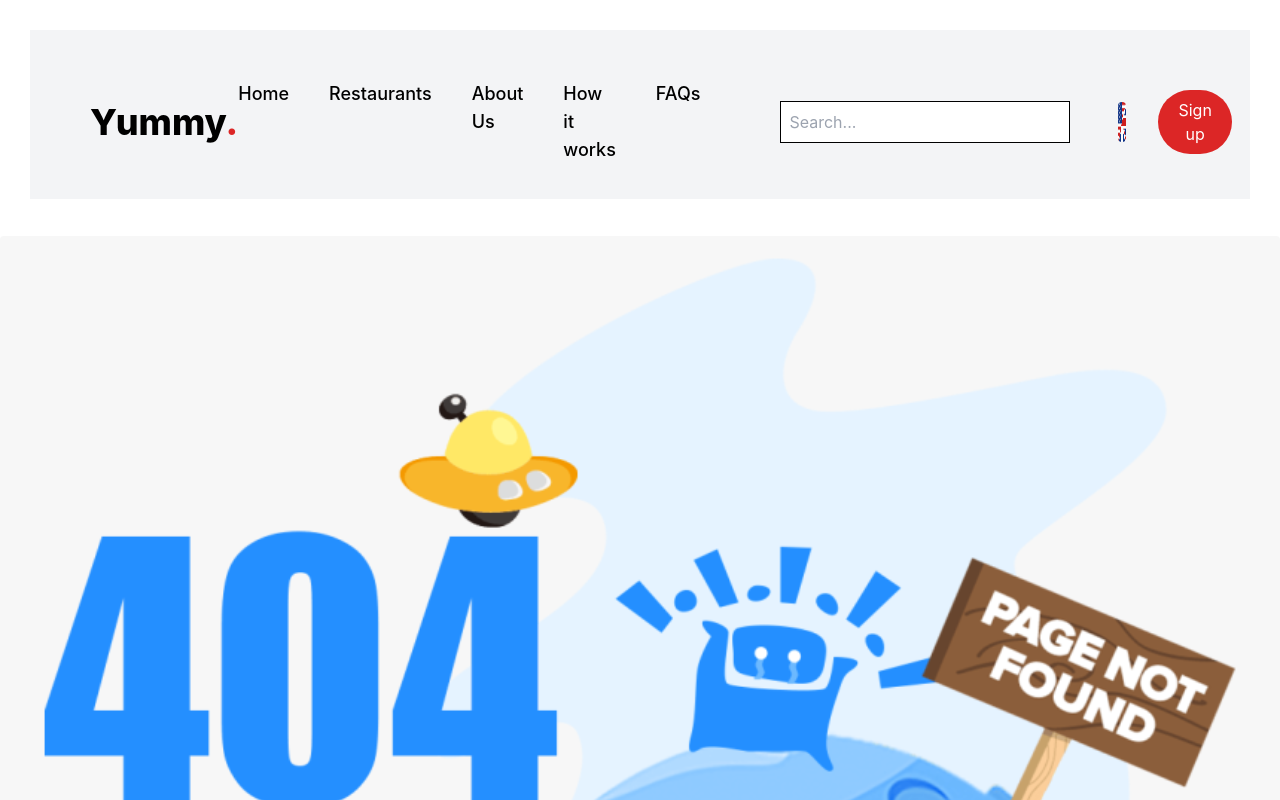
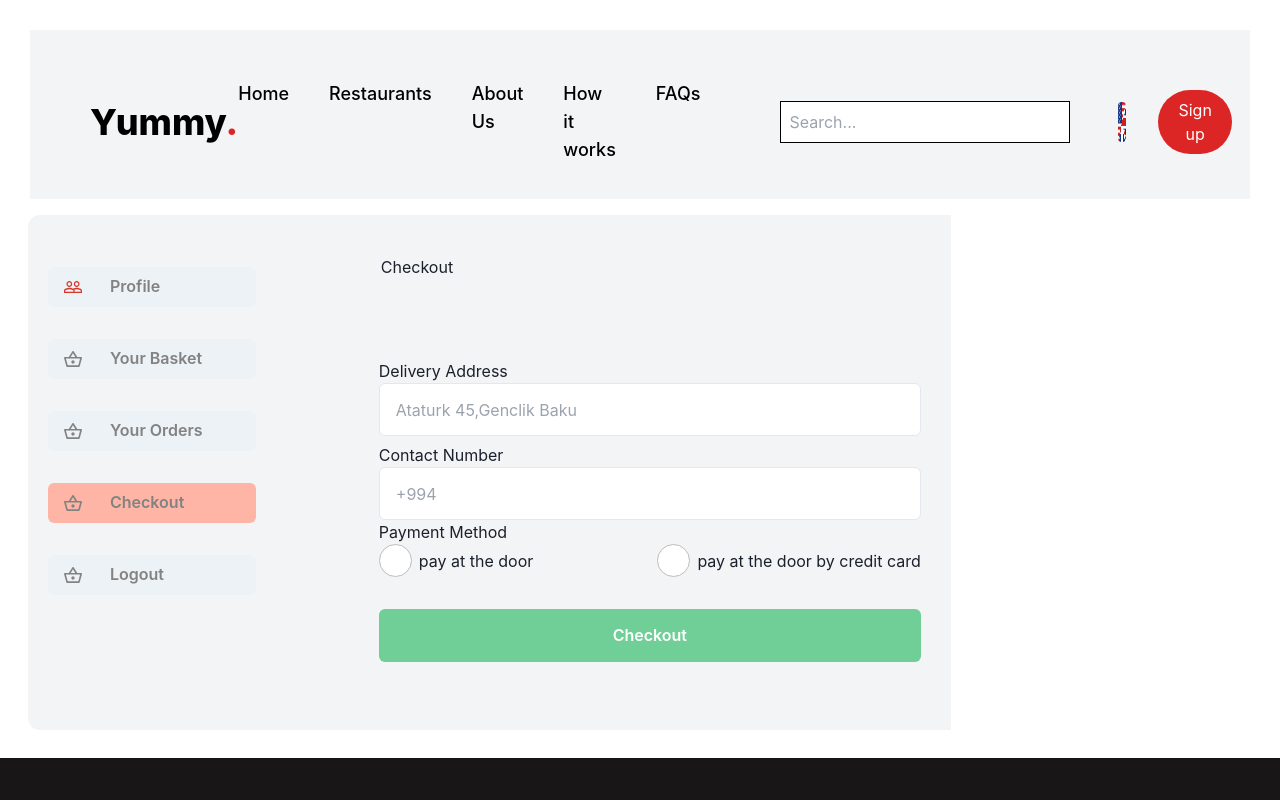
Before and after one commit to YusifAliyev037/YummyApp, a Next.js app: page /user/checkout in a window 1280 px wide. Before the commit this address had no page. Shown: the top 800 px of the page. Built offline with nearby package versions, Linux system fonts and the light colour scheme.

Commit message:
checkout creted and checkbox1

```diff
--- /dev/null
+++ b/pages/user/checkout.tsx
@@ -0,0 +1,27 @@
+import BoxCheck1 from '@/shared/ClientComponent/BoxCheck1'
+import Footer from '@/shared/ClientComponent/ClientFooter'
+import ClientHeader from '@/shared/ClientComponent/ClientHeader'
+import UserModul from '@/shared/ClientComponent/UserModul'
+import { Box } from '@chakra-ui/react'
+import React from 'react'
+
+const Checkout = () => {
+  return (
+    <Box>
+        <ClientHeader/>
+<Box className='flex' width={'100%'}>
+  <Box width={'26%'} >
+<UserModul/>
+</Box>
+       <Box width={'76%'}  >
+        <BoxCheck1/>
+       </Box>
+</Box>
+
+        <Footer/>
+
+    </Box>
+  )
+}
+
+export default Checkout
--- /dev/null
+++ b/shared/ClientComponent/BoxCheck1.tsx
@@ -0,0 +1,119 @@
+import { Box, Button, Input, Text } from '@chakra-ui/react';
+import React, { useState } from 'react';
+
+const BoxCheck1 = () => {
+  const [isChecked1, setIsChecked1] = useState(false);
+  const [isChecked2, setIsChecked2] = useState(false);
+
+  const toggleCheck1 = () => setIsChecked1(!isChecked1);
+  const toggleCheck2 = () => setIsChecked2(!isChecked2);
+  return (
+    <Box
+      className='flex flex-col  mt-4 mr-8   gap-9  bg-white40'
+      width='618px'
+      height='515px'
+    >
+      <Box className='ml-12 mt-10 '>
+        <Text className='w-40 h-8 text-color-#4F4F4F'>Checkout</Text>
+      </Box>
+      <Box></Box>
+      <Box className='flex justify-center'>
+        <Box ml='4'>
+          <Box>
+            <Text className='text-color-#4F4F4F'>Delivery Address</Text>
+            <Input
+              width='542px'
+              height='53px'
+              bg='white'
+              type='text'
+              placeholder='Ataturk 45,Genclik Baku'
+            />
+          </Box>
+          <Box marginTop='7px'>
+            <Text className='text-color-#4F4F4F'>Contact Number</Text>
+            <Input
+              width='542px'
+              height='53px'
+              bg='white'
+              type='number'
+              placeholder='+994'
+            />
+          </Box>
+          <Box>
+            <Box>
+              <Text className='text-color-#4F4F4F'>Payment Method</Text>
+            </Box>
+            <Box
+              display='flex'
+              alignItems='center'
+              gap='7px'
+
+            >
+              <Box
+                width='33px'
+                height='33px'
+                borderRadius='full'
+                bg={isChecked1 ? '#6FCF97' : 'white'}
+                borderWidth='1px'
+                borderColor={isChecked1 ? '#6FCF97' : '#BDBDBD'}
+                onClick={toggleCheck1}
+                cursor='pointer'
+                display='flex'
+                alignItems='center'
+                justifyContent='center'
+
+              >      {isChecked1 && (
+                  <Box
+                    width='15px'
+                    height='15px'
+                    borderRadius='full'
+                    bg='#6FCF97'
+                  />
+                )}
+                </Box>
+
+                  <Text marginEnd='auto'>pay at the door</Text>
+
+                <Box
+                width='33px'
+                height='33px'
+                borderRadius='full'
+                bg={isChecked2 ? '#6FCF97' : 'white'}
+                borderWidth='1px'
+                borderColor={isChecked2?'#6FCF97' : '#BDBDBD'}
+                onClick={toggleCheck2}
+                cursor='pointer'
+                display='flex'
+                alignItems='center'
+                justifyContent='center'
+
+                >
+                      {isChecked2 && (
+                  <Box
+                    width='15px'
+                    height='15px'
+                    borderRadius='full'
+                    bg='#6FCF97'
+                  />
+                )}
+
+                </Box>
+               <Text>pay at the door by credit card</Text>
+            </Box>
+            <Button
+              marginTop='32px'
+              width='542px'
+              height='53px'
+              bg='#6FCF97'
+              textColor='white'
+            >
+              Checkout
+            </Button>
+          </Box>
+        </Box>
+      </Box>
+    </Box>
+  );
+};
+
+export default BoxCheck1;
--- a/shared/ClientComponent/Orders.tsx
+++ b/shared/ClientComponent/Orders.tsx
@@ -10,7 +10,7 @@ import {
 
 } from '@chakra-ui/react';
 import React, { useState } from 'react';
-import DeleteUserModul from './deleteUserModul';
+import DeleteUserModul from './DeleteUserModul';
 
 interface Order {
 id:number;
```
